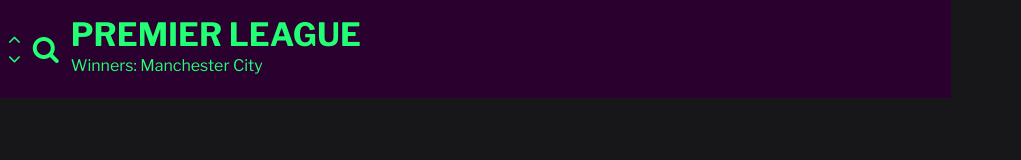
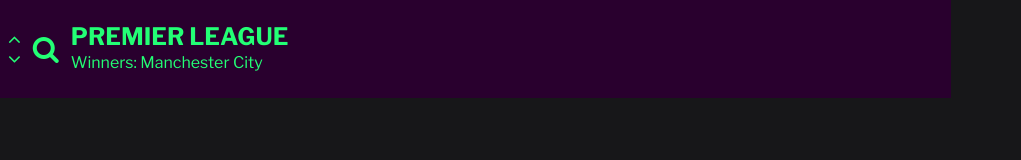
Before and after one commit to speccysps/Football-Manager-Authtentic-Competition-Colours, a website: page dev/index.html in a window 1280 px wide. Shown: the full height of the page, 259-1280 px from the left. Drawn offline with nearby package versions, Linux system fonts and the light colour scheme.

Commit message:
Self aligned ttle content

```diff
--- a/dev/index.html
+++ b/dev/index.html
@@ -28,9 +28,9 @@
                 <i class="fa fa-angle-down" aria-hidden="true"></i>
                 <i class="fa fa-search" aria-hidden="true"></i>
             </div>
-            <div class="title-content">
-                <h2 class="mb-0">Premier league</h2>
-                <p class="mb-0">Winners: Manchester City</p>
+            <div class="title-content align-self-center">
+                    <h2 class="mb-0">Premier league</h2>
+                    <p class="mb-0">Winners: Manchester City</p>
             </div>
         </div>
     </div>
--- a/dev/scss/style.scss
+++ b/dev/scss/style.scss
@@ -70,10 +70,10 @@
 }
 
 .title-content {
-    margin: 0.5rem 0;
 
     h2 {
         text-transform: uppercase;
         font-weight: 700;
+        font-size: 1.5rem;
     }
 }
```
Also changed, not shown: dev/css/style.css, 1 other file.
